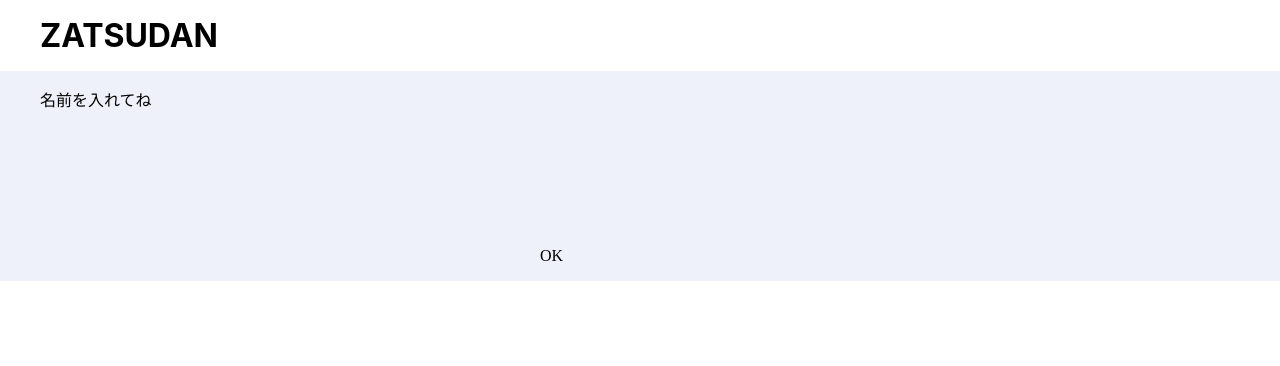
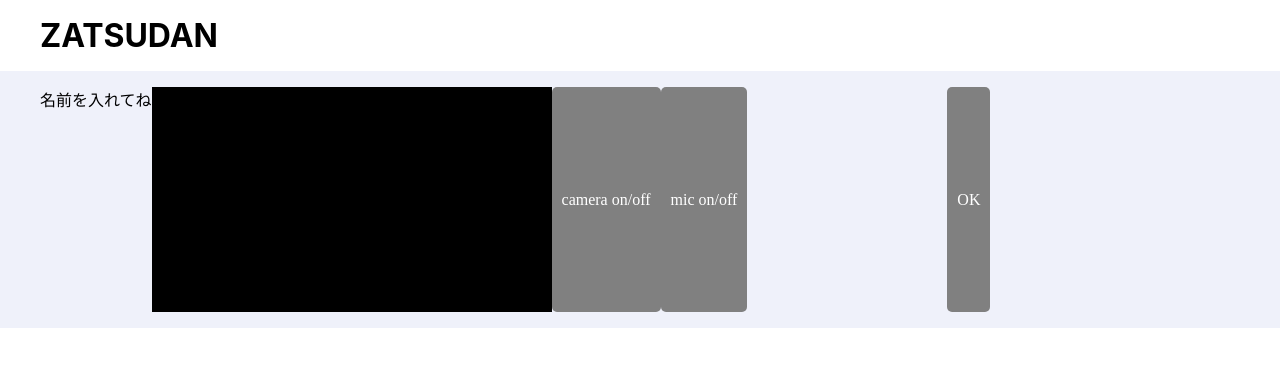
Before and after one commit to hir0o/video-chat, a Next.js app in the folder apps/front/: page /rooms/1 in a window 1280 px wide. Shown: the top 366 px of the page. Built offline with nearby package versions, Linux system fonts and the light colour scheme; no server answers.

Commit message:
feat: 入室前のカメラとマイクのon/offを実装:wq

```diff
--- a/apps/front/src/assets/styles/reset.css
+++ b/apps/front/src/assets/styles/reset.css
@@ -20,7 +20,8 @@ ul {
 }
 
 /* For images to not be able to exceed their container */
-img {
+img,
+video {
   max-width: 100%;
 }
 
@@ -36,3 +37,16 @@ table {
 .videoContainer > * {
   width: 100%;
 }
+
+button {
+  background: gray;
+  color: white;
+  border: none;
+  padding: 10px;
+  border-radius: 5px;
+  cursor: pointer;
+}
+
+button:hover {
+  background: black;
+}
--- /dev/null
+++ b/apps/front/src/components/Enter/Enter.module.scss
@@ -0,0 +1,10 @@
+.enter {
+  display: flex;
+}
+
+.enter__video {
+  width: 400px;
+  aspect-ratio: 16 / 9;
+  background-color: #000;
+  object-fit: cover;
+}
--- /dev/null
+++ b/apps/front/src/components/Enter/Enter.tsx
@@ -0,0 +1,40 @@
+import { FC } from 'react'
+import styles from './Enter.module.scss'
+
+type Props = {
+  localVideoRef: React.RefObject<HTMLVideoElement>
+  name: string
+  setName: React.Dispatch<React.SetStateAction<string>>
+  handleSubmit: () => void
+  toggleCamera: () => void
+  cameraOn: boolean
+  toggleMic: () => void
+  micOn: boolean
+}
+export const Enter: FC<Props> = ({
+  localVideoRef,
+  name,
+  setName,
+  handleSubmit,
+  toggleCamera,
+  cameraOn,
+  toggleMic,
+  micOn,
+}) => {
+  return (
+    <div className={styles.enter}>
+      <h1>名前を入れてね</h1>
+      <div className={styles.enter__video}>
+        {cameraOn && <video ref={localVideoRef} autoPlay playsInline />}
+      </div>
+      <button onClick={toggleCamera}>camera on/off</button>
+      <button onClick={toggleMic}>mic on/off</button>
+      <input
+        type="text"
+        value={name}
+        onChange={(e) => setName(e.target.value)}
+      />
+      <button onClick={handleSubmit}>OK</button>
+    </div>
+  )
+}
--- /dev/null
+++ b/apps/front/src/components/Enter/index.ts
@@ -0,0 +1 @@
+export { Enter } from './Enter'
--- a/apps/front/src/hooks/useVideoStream.ts
+++ b/apps/front/src/hooks/useVideoStream.ts
@@ -2,16 +2,22 @@ import { useMemo } from 'react'
 import { useAsync } from 'react-use'
 import { AsyncState } from 'react-use/lib/useAsyncFn'
 
-export const useVideoStream = (): AsyncState<MediaStream> => {
+export const useVideoStream = ({
+  cameraOn,
+  micOn,
+}: {
+  cameraOn: boolean
+  micOn: boolean
+}): AsyncState<MediaStream> => {
   const stream = useAsync(async () => {
     const constraints = {
-      audio: false,
-      video: true,
+      audio: micOn,
+      video: cameraOn,
     }
     const streamObject = await navigator.mediaDevices.getUserMedia(constraints)
 
     return streamObject
-  }, [])
+  }, [micOn, cameraOn])
 
   return stream
 }
--- a/apps/front/src/pages/rooms/[id]/index.tsx
+++ b/apps/front/src/pages/rooms/[id]/index.tsx
@@ -1,7 +1,8 @@
 import { CustomNextPage, NextPage } from 'next'
 import Head from 'next/head'
-import { useRef, useState } from 'react'
-import { useBoolean } from 'react-use'
+import { useCallback, useRef, useState } from 'react'
+import { useBoolean, useToggle } from 'react-use'
+import { Enter } from '~/components/Enter'
 import { Layout } from '~/components/Layout'
 import { VideoChat } from '~/components/VideoChat'
 import { useLinkStreamToVideoElm } from '~/hooks/useLinkStreamToVideoElm'
@@ -9,12 +10,27 @@ import { useVideoStream } from '~/hooks/useVideoStream'
 
 const Page: CustomNextPage = () => {
   const [leady, setLeady] = useBoolean(false)
+  const [cameraOn, setCameraOn] = useToggle(true)
+  const [micOn, setMicOn] = useToggle(true)
   const [name, setName] = useState('')
-  const stream = useVideoStream()
-  console.log(stream)
-
+  const stream = useVideoStream({
+    cameraOn,
+    micOn,
+  })
   const localVideoRef = useRef<HTMLVideoElement>(null)
   useLinkStreamToVideoElm(stream.value, localVideoRef.current)
+
+  const handleSubmit = useCallback(() => {
+    setLeady(true)
+  }, [setLeady])
+
+  const toggleCamera = useCallback(() => {
+    setCameraOn()
+  }, [setCameraOn])
+
+  const toggleMic = useCallback(() => {
+    setMicOn()
+  }, [setMicOn])
 
   return (
     <div>
@@ -24,16 +40,16 @@ const Page: CustomNextPage = () => {
       {leady ? (
         <VideoChat name={name} stream={stream} />
       ) : (
-        <>
-          <h1>名前を入れてね</h1>
-          <video ref={localVideoRef} autoPlay playsInline />
-          <input
-            type="text"
-            value={name}
-            onChange={(e) => setName(e.target.value)}
-          />
-          <button onClick={() => setLeady(true)}>OK</button>
-        </>
+        <Enter
+          localVideoRef={localVideoRef}
+          name={name}
+          handleSubmit={handleSubmit}
+          setName={setName}
+          toggleCamera={toggleCamera}
+          cameraOn={cameraOn}
+          toggleMic={toggleMic}
+          micOn={micOn}
+        />
       )}
     </div>
   )
```
